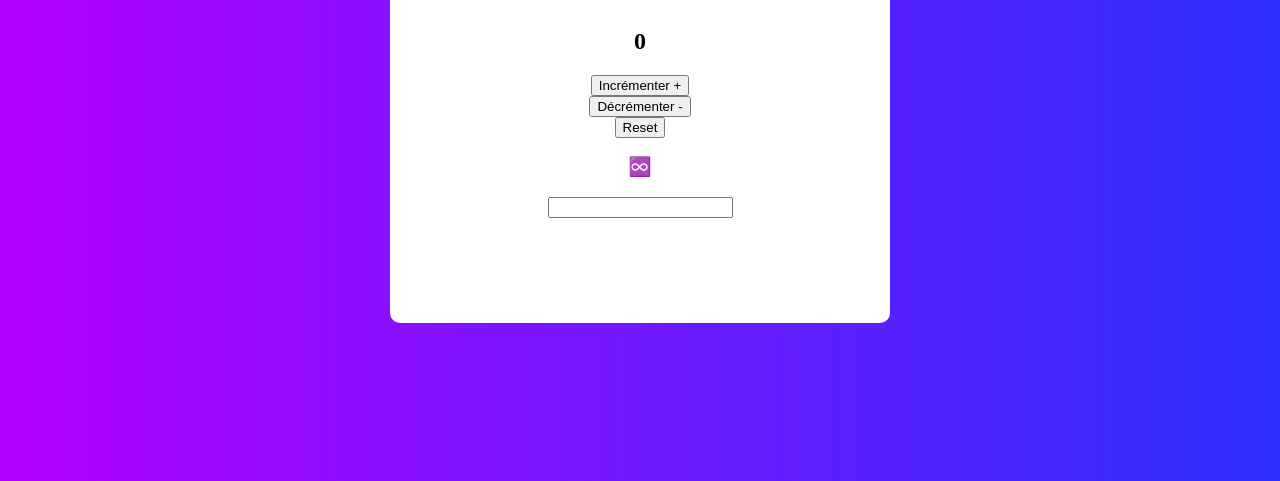
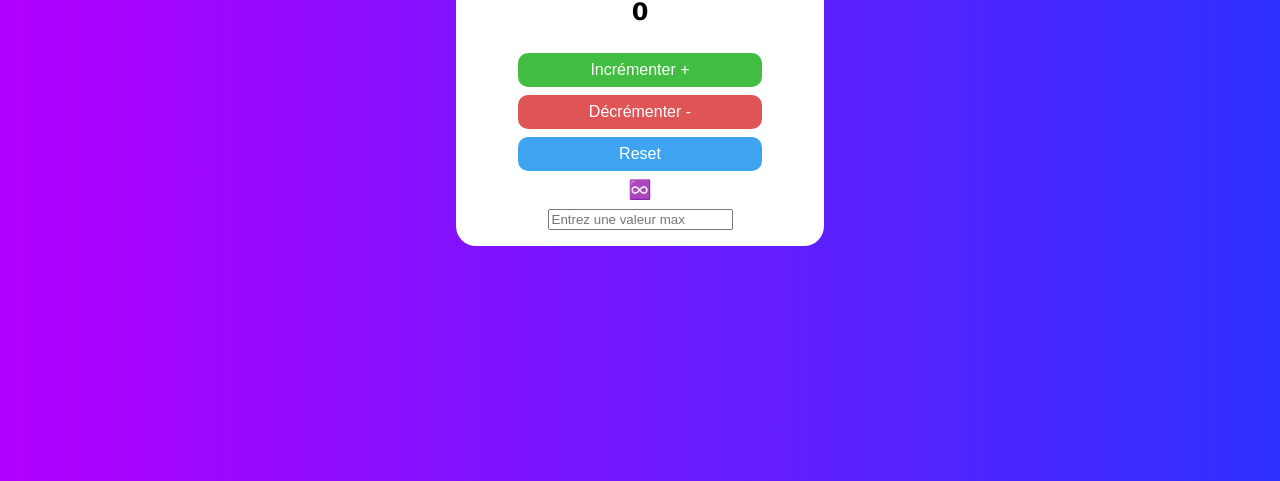
Before and after one commit to val277/TP-DOM-MY-COUNTER, a plain HTML site: page index.html in a window 1280 px wide. Shown: the part 335-816 px from the top of the page. Drawn offline with Linux system fonts and the light colour scheme.

Commit message:
css and small fixes of input

```diff
--- a/script.js
+++ b/script.js
@@ -28,6 +28,8 @@ maxH3.textContent = "♾️";
 
 const maxValueInput = document.createElement("input");
 maxValueInput.type = "number";
+maxValueInput.placeholder = "Entrez une valeur max";
+maxValueInput.name = "max-value"; // Il est la car le navigateur etait pas content
 
 // Ajout des éléments au DOM
 container.append(
--- a/style.css
+++ b/style.css
@@ -4,15 +4,50 @@ body {
   justify-content: center;
   align-items: center;
   height: 100vh;
+  font-family: Verdana, Geneva, Tahoma, sans-serif;
 }
 
 .container {
   background-color: #fff;
-  width: 500px;
-  height: 500px;
-  border-radius: 10px;
+  border-radius: 20px;
+  padding: 1rem 3rem;
   display: flex;
   flex-direction: column;
   align-items: center;
-  justify-content: center;
+  gap: 0.5rem;
 }
+
+h1 {
+  padding: 1rem 2rem 0 2rem;
+}
+
+h3,
+h1 {
+  margin: 0;
+}
+
+button {
+  border: none;
+  border-radius: 10px;
+  padding: 0.5rem;
+  width: 90%;
+  color: #fff;
+  font-size: 1rem;
+}
+
+button:nth-of-type(1) {
+  background-color: rgb(65, 190, 65);
+}
+
+button:nth-of-type(2) {
+  background-color: rgb(223, 84, 84);
+}
+
+button:nth-of-type(3) {
+  background-color: rgb(62, 164, 241);
+}
+
+input[type="number"]::-webkit-outer-spin-button,
+input[type="number"]::-webkit-inner-spin-button {
+  -webkit-appearance: none;
+}
```
